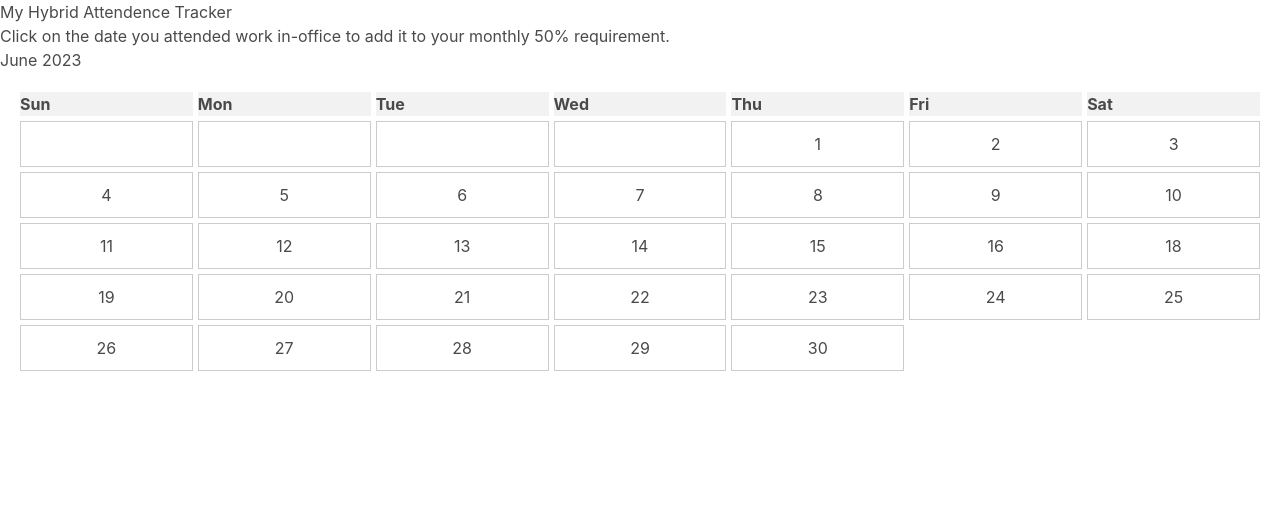
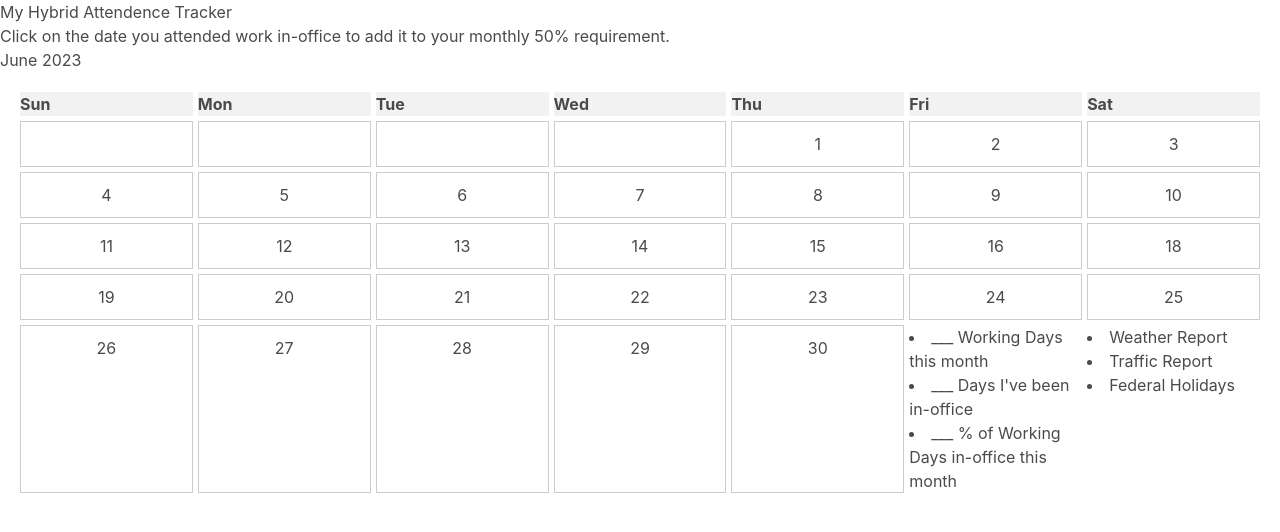
Before and after one commit to SquirrelsAtARave/hybrid-tracker-project-1, a plain HTML site: page index.html in a window 1280 px wide. Drawn offline with nearby package versions, Linux system fonts and the light colour scheme.

Commit message:
Added nav section & tool section

```diff
--- a/index.html
+++ b/index.html
@@ -86,11 +86,27 @@
         <div class="day">28</div>
         <div class="day">29</div>
 
-    <!-- Continue with the rest of the days -->
+        <!-- Continue with the rest of the days -->
 
-    <div class="day">30</div>
+        <div class="day">30</div>
+    </calendar section>
 
-  </div>
-</calendar section>
-</body>
+    <nav section>
+        <ui>
+            <li>___ Working Days this month</li>
+            <li>___ Days I've been in-office</li>
+            <li>___ % of Working Days in-office this month</li>
+        </ui>
+    </nav section>
+
+    <tool section >
+        <ui>
+            <!--will the APIs be displayed in text form? Or will it  be like a "window" iew into the API?-->
+            <li>Weather Report</li>
+            <li>Traffic Report</li>
+            <li>Federal Holidays</li>
+        </ui>
+    </tool section>
+
+ </body>
 </html>
```
